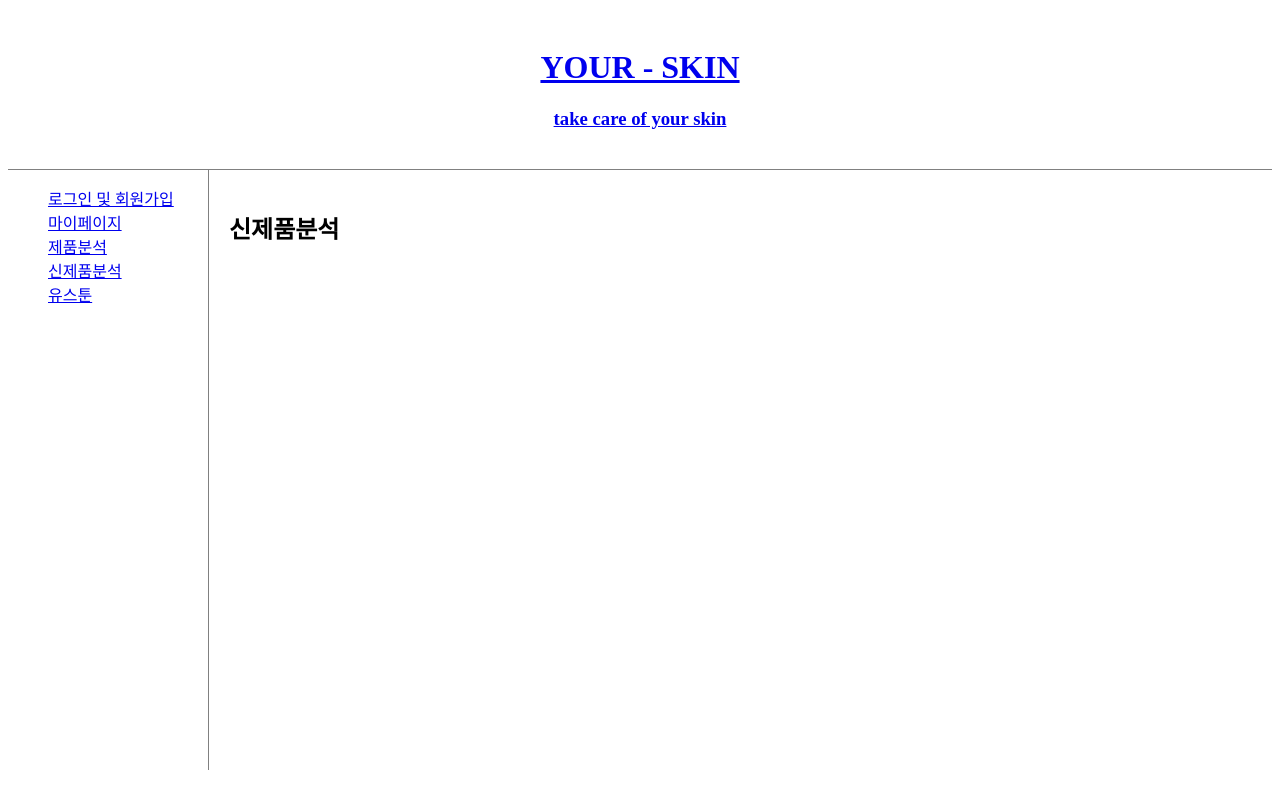
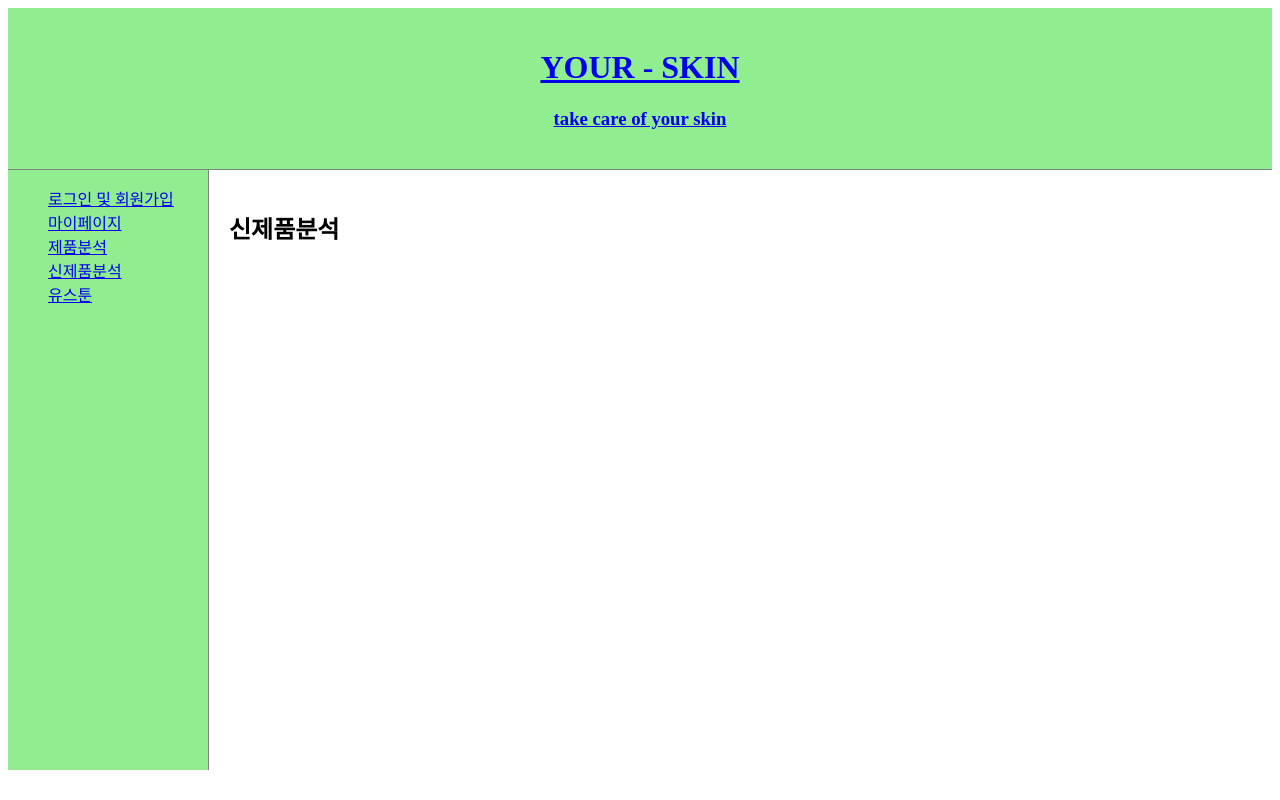
Before and after one commit to aimable20/YOUR-SKIN, a plain HTML site: page page_npa.html in a window 1280 px wide. Drawn offline with Linux system fonts and the light colour scheme.

Commit message:
Update page_npa.html

```diff
--- a/page_npa.html
+++ b/page_npa.html
@@ -4,6 +4,7 @@
 	<meta charset="utf-8">
 	<style>
 		header{
+      background-color:lightgreen;
 			border-bottom:1px solid gray;
 			padding:20px;
 		  text-align:center;
@@ -13,6 +14,8 @@
 			width:200px;
 			height:600px;
 			float:left;
+      background-color:lightgreen;
+
 		}
 		nav ol{
 			list-style:none;
```
